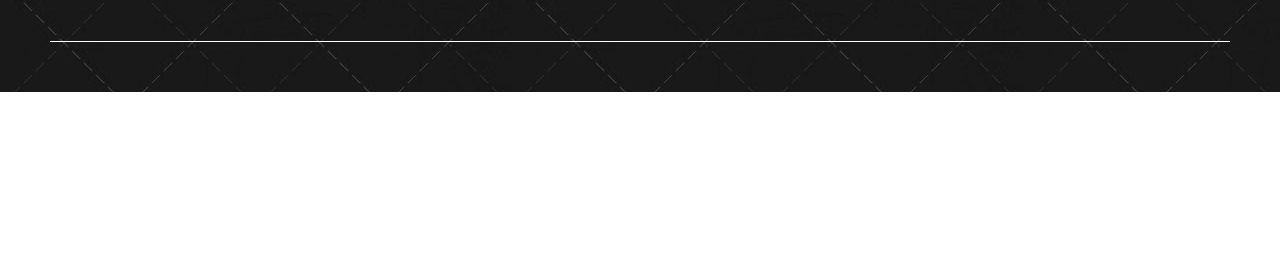
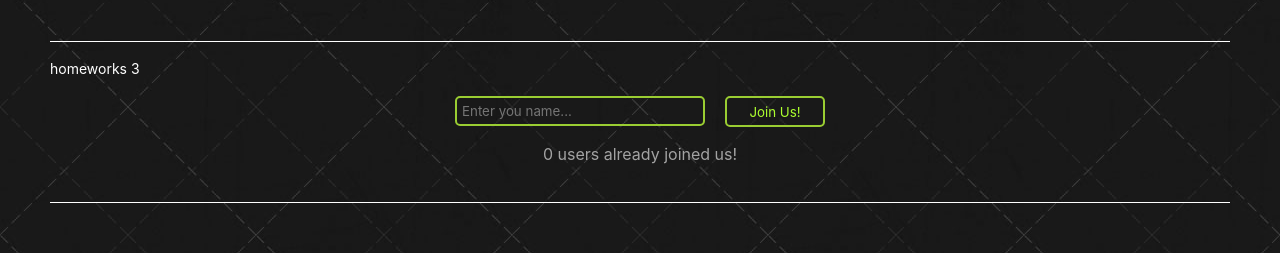
Before and after one commit to YK177/simple-react-hw, a React (Create React App) app: page / in a window 1280 px wide. Shown: the part 1685-1938 px from the top of the page. Before the commit the page ends 1777 px from the top, so only its background shows below. Built offline with nearby package versions, Linux system fonts and the light colour scheme.

Commit message:
HW3 completed

```diff
--- a/src/p1-main/m1-ui/u1-app/App.tsx
+++ b/src/p1-main/m1-ui/u1-app/App.tsx
@@ -2,6 +2,7 @@ import React from 'react'
 import s from './App.module.css'
 import HW1 from '../../../p2-homeworks/h1/HW1'
 import HW2 from '../../../p2-homeworks/h2/HW2'
+import HW3 from '../../../p2-homeworks/h3/HW3';
 
 function App() {
     return (
@@ -9,7 +10,7 @@ function App() {
             <div>react homeworks:</div>
             <HW1/>
             <HW2/>
-            {/*<HW3/>*/}
+            <HW3/>
             {/*<HW4/>*/}
             {/*<HW5/>*/}
 
--- a/src/p2-homeworks/h3/Greeting.module.css
+++ b/src/p2-homeworks/h3/Greeting.module.css
@@ -1,7 +1,69 @@
-.someClass {
+.container{
+    display: flex;
+    flex-direction: column;
+    align-items: center;
+    padding: 20px 10px;
+}
 
+.inpWrapper{
+    width: 100%;
+    margin-bottom: 15px;
+    display: flex;
+    justify-content: center;
+}
+
+.inpBody{
+    display: flex;
+    flex-direction: column;
+    align-items: center;
+    flex: 0 0 250px;
+    margin-right: 20px;
+}
+
+.inp{
+    width: 100%;
+    padding: 5px;
+    border: 2px solid yellowgreen;
+    border-radius: 5px;
+    background: transparent;
+    color: yellowgreen;
+    margin-bottom: 5px;
+}
+
+.inp:focus{
+    box-shadow: 3px -1px 5px yellow;
 }
 
 .error {
-    border: 1px solid red;
+    border: 2px solid red;
 }
+
+.errorText{
+    color: red;
+}
+
+.btn{
+    align-self: flex-start;
+    height: 31px;
+    flex: 0 0 100px;
+    color: greenyellow;
+    background: transparent;
+    border: 2px solid yellowgreen;
+    border-radius: 5px;
+    transition: all ease 0.2s;
+}
+
+.btn:hover{
+    box-shadow: 3px -1px 5px yellow;
+    text-shadow: 3px -1px 5px yellow;
+}
+
+.btn:active{
+    box-shadow: 1px -1px 5px darkgoldenrod;
+    text-shadow: 1px -1px 5px darkgoldenrod;
+}
+
+.counter{
+    font-size: 16px;
+    color: rgba(255, 255, 255, 0.6);
+}
--- a/src/p2-homeworks/h3/Greeting.tsx
+++ b/src/p2-homeworks/h3/Greeting.tsx
@@ -1,26 +1,37 @@
-import React from 'react'
+import React, {ChangeEvent, KeyboardEvent} from 'react'
 import s from './Greeting.module.css'
 
 type GreetingPropsType = {
-    name: any // need to fix any
-    setNameCallback: any // need to fix any
-    addUser: any // need to fix any
-    error: any // need to fix any
-    totalUsers: any // need to fix any
+    name: string
+    setNameCallback: (e: ChangeEvent<HTMLInputElement>) => void
+    addUserOnEnterPress: (e: KeyboardEvent<HTMLInputElement>) => void
+    addUserOnClick: () => void
+    error: string
+    totalUsers: string
 }
 
 // презентационная компонента (для верстальщика)
 const Greeting: React.FC<GreetingPropsType> = (
-    {name, setNameCallback, addUser, error, totalUsers} // деструктуризация пропсов
+    {name, setNameCallback, addUserOnEnterPress, addUserOnClick, error, totalUsers} // деструктуризация пропсов
 ) => {
-    const inputClass = s.error // need to fix with (?:)
+    const errorClass = error ? s.error : '' // need to fix with (?:)
 
     return (
-        <div>
-            <input value={name} onChange={setNameCallback} className={inputClass}/>
-            <span>{error}</span>
-            <button onClick={addUser}>add</button>
-            <span>{totalUsers}</span>
+        <div className={s.container}>
+            <div className={s.inpWrapper}>
+                <div className={s.inpBody}>
+                    <input
+                        placeholder={'Enter you name...'}
+                        value={name}
+                        onChange={setNameCallback}
+                        className={`${errorClass} ${s.inp}`}
+                        onKeyPress={addUserOnEnterPress}
+                    />
+                    <span className={s.errorText}>{error}</span>
+                </div>
+                <button className={s.btn} onClick={addUserOnClick}>Join Us!</button>
+            </div>
+            <span className={s.counter}>{totalUsers}</span>
         </div>
     )
 }
--- a/src/p2-homeworks/h3/GreetingContainer.tsx
+++ b/src/p2-homeworks/h3/GreetingContainer.tsx
@@ -1,9 +1,10 @@
-import React, {useState} from 'react'
+import React, {ChangeEvent, KeyboardEvent, useState} from 'react'
 import Greeting from './Greeting'
+import {UserType} from './HW3';
 
 type GreetingContainerPropsType = {
-    users: any // need to fix any
-    addUserCallback: any // need to fix any
+    users: UserType[] // need to fix any
+    addUserCallback: (name: string) => void // need to fix any
 }
 
 // более простой и понятный для новичков
@@ -12,23 +13,42 @@ type GreetingContainerPropsType = {
 // более современный и удобный для про :)
 // уровень локальной логики
 const GreetingContainer: React.FC<GreetingContainerPropsType> = ({users, addUserCallback}) => { // деструктуризация пропсов
-    const [name, setName] = useState<any>('') // need to fix any
-    const [error, setError] = useState<any>('') // need to fix any
+    const [name, setName] = useState<string>('')
+    const [error, setError] = useState<string>('')
 
-    const setNameCallback = (e: any) => { // need to fix any
-        setName('') // need to fix
-    }
-    const addUser = () => {
-        alert(`Hello  !`) // need to fix
+    const setNameCallback = (e: ChangeEvent<HTMLInputElement>) => {
+        setName(e.currentTarget.value)
+        setError('')
     }
 
-    const totalUsers = 0 // need to fix
+    const addUser = () => {
+        addUserCallback(name)
+        alert(`Hello  ${name}!`)
+        setName('')
+    }
+
+    const addUserOnEnterPress = (e: KeyboardEvent<HTMLInputElement>) => {
+        if (e.key === 'Enter') {
+            addUser()
+        }
+    }
+
+    const addUserOnClick = () => {
+        if (name.trim() === '') {
+            setError('Field is required!')
+        } else {
+            addUser()
+        }
+    }
+
+    const totalUsers = `${users.length} users already joined us!`
 
     return (
         <Greeting
             name={name}
             setNameCallback={setNameCallback}
-            addUser={addUser}
+            addUserOnEnterPress={addUserOnEnterPress}
+            addUserOnClick={addUserOnClick}
             error={error}
             totalUsers={totalUsers}
         />
--- a/src/p2-homeworks/h3/HW3.tsx
+++ b/src/p2-homeworks/h3/HW3.tsx
@@ -1,27 +1,30 @@
 import React, {useState} from 'react'
+import {v1} from 'uuid'
 import GreetingContainer from './GreetingContainer'
 
 // types
 export type UserType = {
-    _id: any // need to fix any
-    name: any // need to fix any
+    _id: string
+    name: string
 }
 
 // уровень работы с глобальными данными
 function HW3() {
-    const [users, setUsers] = useState<any>([]) // need to fix any
+    const [users, setUsers] = useState<UserType[]>([])
 
-    const addUserCallback = (name: any) => { // need to fix any
-        setUsers([]) // need to fix
+    const addUserCallback = (name: string) => {
+        setUsers([{_id: v1(), name: name}, ...users])
     }
 
     return (
-        <div>
+        <div className={'task'}>
             <hr/>
             homeworks 3
 
             {/*should work (должно работать)*/}
-            <GreetingContainer users={users} addUserCallback={addUserCallback}/>
+            <GreetingContainer
+                users={users}
+                addUserCallback={addUserCallback}/>
 
             <hr/>
             {/*для личного творчества, могу проверить*/}
```
